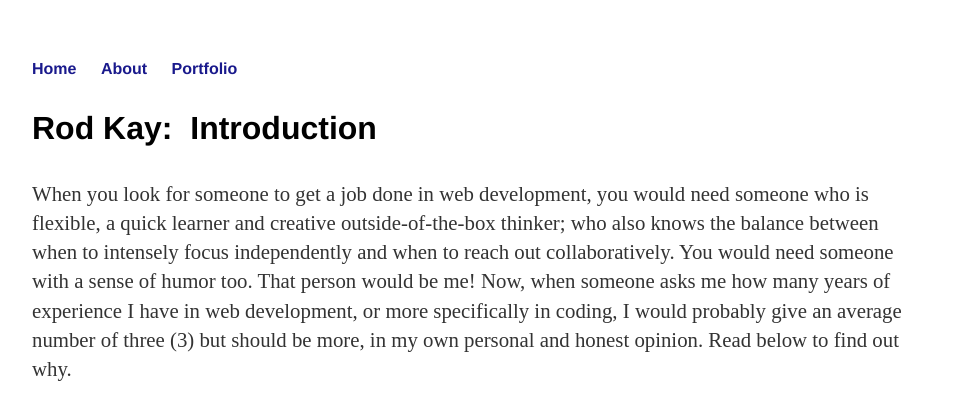
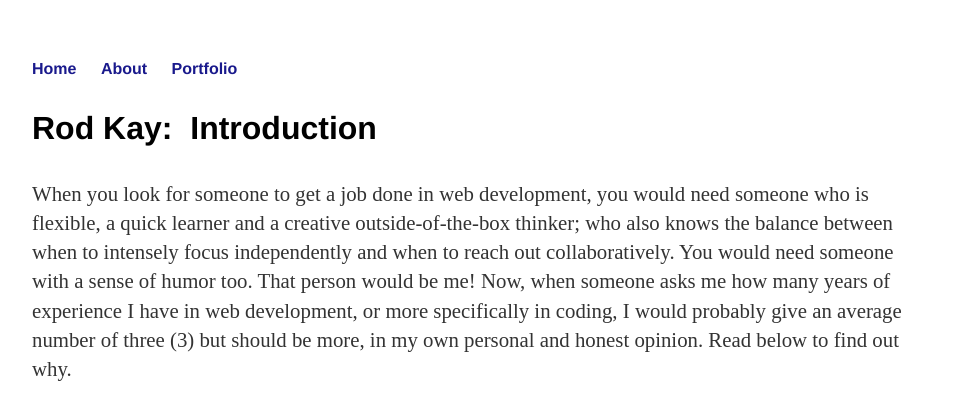
Before and after one commit to rodstaff/rodstaff.github.io, a Jekyll site: the page built from about/index.html, in a window 1280 px wide. Shown: the top 405 px of the page, without its empty margins (160-1119 px from the left). Built offline with Jekyll 4.4.1, drawn with Linux system fonts in a browser that asks for light colours.

```diff
--- a/about/index.html
+++ b/about/index.html
@@ -4,7 +4,7 @@ title: About
 ---
 <div>
      <h3>Rod Kay:&nbsp&nbspIntroduction</h3>
-     <p>When you look for someone to get a job done in web development, you would need someone who is flexible, a quick learner and creative outside-of-the-box thinker; who also knows the balance between when to intensely focus independently and when to reach out collaboratively.  You would need someone with a sense of humor too.  That person would be me!  Now, when someone asks me how many years of experience I have in web development, or more specifically in coding, I would probably give an average number of three (3) but should be more, in my own personal and honest opinion.  Read below to find out why.</p>
+     <p>When you look for someone to get a job done in web development, you would need someone who is flexible, a quick learner and a creative outside-of-the-box thinker; who also knows the balance between when to intensely focus independently and when to reach out collaboratively.  You would need someone with a sense of humor too.  That person would be me!  Now, when someone asks me how many years of experience I have in web development, or more specifically in coding, I would probably give an average number of three (3) but should be more, in my own personal and honest opinion.  Read below to find out why.</p>
      <h4>Circuit Developer</h4>
      <p>Back in the days when I was a hardware circuit designer (6 years) in the field of nanotechnology, I learned FORTRAN and even 8-bit Assembly.  I mostly used Pascal for testing/debugging and a number of Computer Aided Design (CAD) software to measure and simulate device performance respectively to meet device specification.  I even tweaked with the bipolar transistor models that were used in the simulation program to fit actual data measurements.  Those were days of long hours spent in front of the workstation and inside the lab.  I enjoyed them immensely!</p>
      <h4>Business Developer</h4>
```
